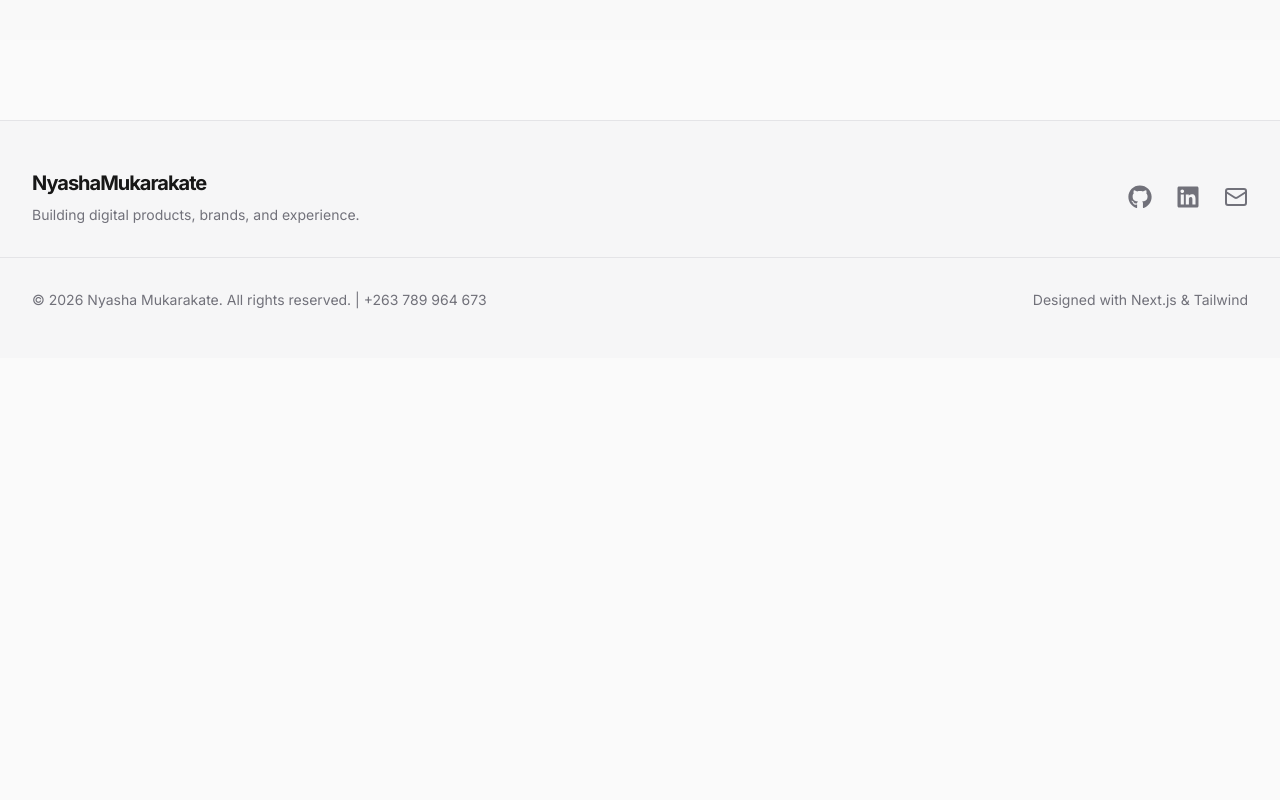
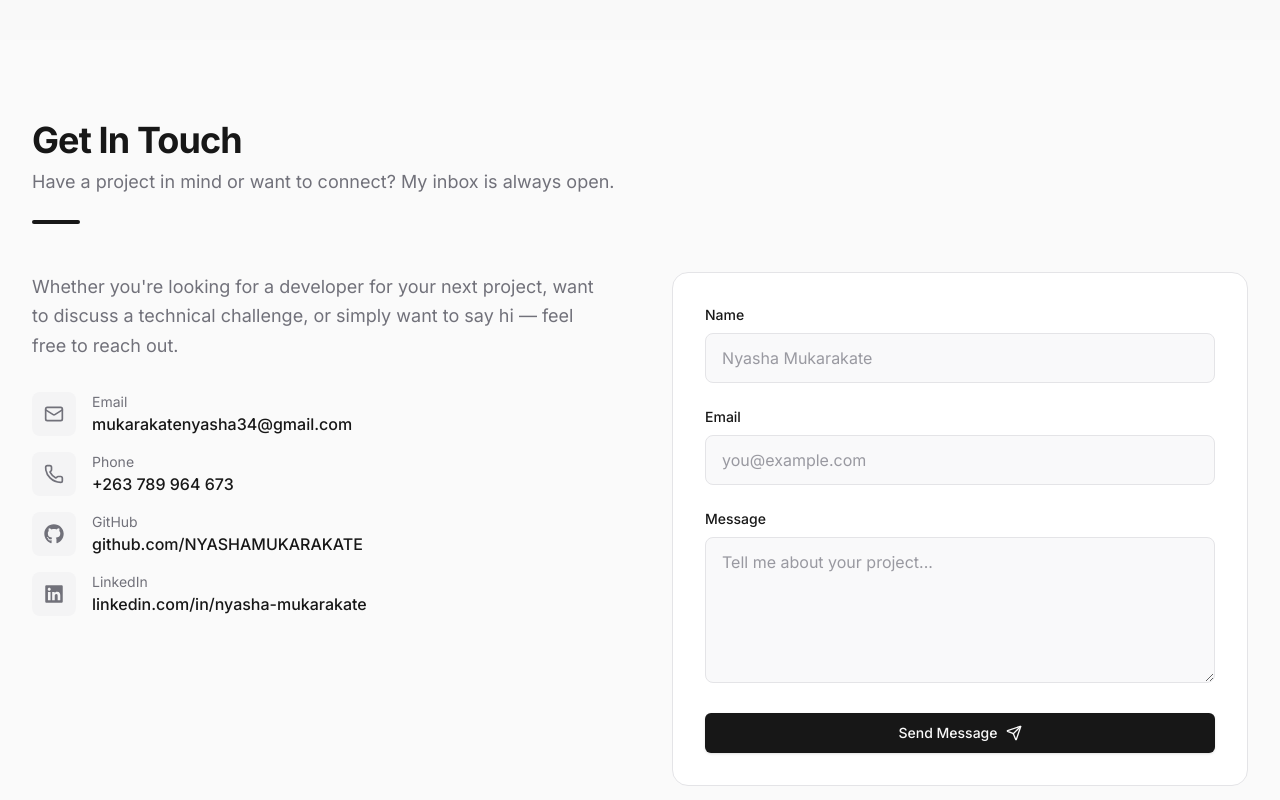
Before and after one commit to NYASHAMUKARAKATE/my-portfolio, a Next.js app in the folder frontend/: page / in a window 1280 px wide. Shown: the part 3340-4140 px from the top of the page. Before the commit the page ends 3698 px from the top, so only its background shows below. Built offline with nearby package versions, Linux system fonts and the light colour scheme; no server answers.

Commit message:
Day 13: Contact Form with Django API integration

```diff
--- a/frontend/src/app/page.tsx
+++ b/frontend/src/app/page.tsx
@@ -4,6 +4,7 @@ import { Skills } from "@/components/sections/Skills";
 import { Experience } from "@/components/sections/Experience";
 import { Projects } from "@/components/sections/Projects";
 import { Blog } from "@/components/sections/Blog";
+import { Contact } from "@/components/sections/Contact";
 
 export default function Home() {
   return (
@@ -14,6 +15,7 @@ export default function Home() {
       <Experience />
       <Projects />
       <Blog />
+      <Contact />
     </div>
   );
 }
--- /dev/null
+++ b/frontend/src/components/sections/Contact.tsx
@@ -0,0 +1,161 @@
+"use client"
+
+import * as React from "react"
+import { SectionHeading } from "@/components/ui/SectionHeading"
+import { Button } from "@/components/ui/Button"
+import { Send, CheckCircle, AlertCircle } from "lucide-react"
+import { motion } from "framer-motion"
+import { FaGithub, FaLinkedin } from "react-icons/fa"
+import { Mail, Phone } from "lucide-react"
+
+type FormState = "idle" | "loading" | "success" | "error"
+
+export function Contact() {
+  const [formState, setFormState] = React.useState<FormState>("idle")
+  const [errorMessage, setErrorMessage] = React.useState("")
+
+  async function handleSubmit(e: React.FormEvent<HTMLFormElement>) {
+    e.preventDefault()
+    setFormState("loading")
+
+    const formData = new FormData(e.currentTarget)
+    const payload = {
+      name: formData.get("name"),
+      email: formData.get("email"),
+      message: formData.get("message"),
+    }
+
+    try {
+      const res = await fetch("http://127.0.0.1:8000/api/contact/", {
+        method: "POST",
+        headers: { "Content-Type": "application/json" },
+        body: JSON.stringify(payload),
+      })
+
+      if (!res.ok) {
+        const data = await res.json()
+        const firstError = Object.values(data).flat()[0] as string
+        throw new Error(firstError || "Something went wrong. Please try again.")
+      }
+
+      setFormState("success")
+    } catch (err: unknown) {
+      setErrorMessage(err instanceof Error ? err.message : "An unexpected error occurred.")
+      setFormState("error")
+    }
+  }
+
+  const inputClass = "w-full bg-muted/50 border border-border rounded-lg px-4 py-3 text-foreground placeholder:text-muted-foreground/70 focus:outline-none focus:ring-2 focus:ring-primary/50 focus:border-primary transition-all"
+
+  return (
+    <section id="contact" className="py-20 bg-background">
+      <div className="max-w-7xl mx-auto px-4 sm:px-6 lg:px-8">
+        <SectionHeading
+          title="Get In Touch"
+          subtitle="Have a project in mind or want to connect? My inbox is always open."
+        />
+
+        <div className="mt-12 grid grid-cols-1 lg:grid-cols-2 gap-16">
+          {/* Contact Info */}
+          <motion.div
+            initial={{ opacity: 0, x: -20 }}
+            whileInView={{ opacity: 1, x: 0 }}
+            viewport={{ once: true }}
+            transition={{ duration: 0.5 }}
+            className="space-y-8"
+          >
+            <p className="text-muted-foreground text-lg leading-relaxed">
+              Whether you're looking for a developer for your next project, want to discuss a technical challenge, or simply want to say hi — feel free to reach out.
+            </p>
+
+            <div className="space-y-4">
+              <a href="mailto:mukarakatenyasha34@gmail.com" className="flex items-center gap-4 text-muted-foreground hover:text-foreground transition-colors group">
+                <div className="p-3 bg-muted rounded-lg group-hover:bg-primary/10 transition-colors">
+                  <Mail className="w-5 h-5" />
+                </div>
+                <div>
+                  <p className="text-sm text-muted-foreground">Email</p>
+                  <p className="font-medium text-foreground">mukarakatenyasha34@gmail.com</p>
+                </div>
+              </a>
+
+              <a href="tel:+263789964673" className="flex items-center gap-4 text-muted-foreground hover:text-foreground transition-colors group">
+                <div className="p-3 bg-muted rounded-lg group-hover:bg-primary/10 transition-colors">
+                  <Phone className="w-5 h-5" />
+                </div>
+                <div>
+                  <p className="text-sm text-muted-foreground">Phone</p>
+                  <p className="font-medium text-foreground">+263 789 964 673</p>
+                </div>
+              </a>
+
+              <a href="https://github.com/NYASHAMUKARAKATE" target="_blank" className="flex items-center gap-4 text-muted-foreground hover:text-foreground transition-colors group">
+                <div className="p-3 bg-muted rounded-lg group-hover:bg-primary/10 transition-colors">
+                  <FaGithub className="w-5 h-5" />
+                </div>
+                <div>
+                  <p className="text-sm text-muted-foreground">GitHub</p>
+                  <p className="font-medium text-foreground">github.com/NYASHAMUKARAKATE</p>
+                </div>
+              </a>
+
+              <a href="https://linkedin.com/in/nyasha-mukarakate" target="_blank" className="flex items-center gap-4 text-muted-foreground hover:text-foreground transition-colors group">
+                <div className="p-3 bg-muted rounded-lg group-hover:bg-primary/10 transition-colors">
+                  <FaLinkedin className="w-5 h-5" />
+                </div>
+                <div>
+                  <p className="text-sm text-muted-foreground">LinkedIn</p>
+                  <p className="font-medium text-foreground">linkedin.com/in/nyasha-mukarakate</p>
+                </div>
+              </a>
+            </div>
+          </motion.div>
+
+          {/* Contact Form */}
+          <motion.div
+            initial={{ opacity: 0, x: 20 }}
+            whileInView={{ opacity: 1, x: 0 }}
+            viewport={{ once: true }}
+            transition={{ duration: 0.5, delay: 0.1 }}
+          >
+            {formState === "success" ? (
+              <div className="h-full flex flex-col items-center justify-center text-center p-8 border border-border rounded-2xl bg-card">
+                <CheckCircle className="w-16 h-16 text-green-500 mb-4" />
+                <h3 className="text-2xl font-bold text-foreground mb-2">Message Sent!</h3>
+                <p className="text-muted-foreground">Thanks for reaching out. I'll get back to you as soon as possible.</p>
+                <Button onClick={() => setFormState("idle")} variant="outline" className="mt-6">Send another</Button>
+              </div>
+            ) : (
+              <form onSubmit={handleSubmit} className="space-y-6 bg-card border border-border rounded-2xl p-8">
+                <div>
+                  <label htmlFor="contact-name" className="block text-sm font-medium mb-2">Name</label>
+                  <input id="contact-name" name="name" type="text" required placeholder="Nyasha Mukarakate" className={inputClass} />
+                </div>
+                <div>
+                  <label htmlFor="contact-email" className="block text-sm font-medium mb-2">Email</label>
+                  <input id="contact-email" name="email" type="email" required placeholder="you@example.com" className={inputClass} />
+                </div>
+                <div>
+                  <label htmlFor="contact-message" className="block text-sm font-medium mb-2">Message</label>
+                  <textarea id="contact-message" name="message" required rows={5} placeholder="Tell me about your project..." className={inputClass} />
+                </div>
+
+                {formState === "error" && (
+                  <div className="flex items-start gap-3 p-4 bg-red-500/10 border border-red-500/20 rounded-lg text-red-400 text-sm">
+                    <AlertCircle className="w-4 h-4 mt-0.5 shrink-0" />
+                    <p>{errorMessage}</p>
+                  </div>
+                )}
+
+                <Button type="submit" disabled={formState === "loading"} className="w-full group">
+                  {formState === "loading" ? "Sending..." : "Send Message"}
+                  <Send className="ml-2 w-4 h-4 transition-transform group-hover:translate-x-1" />
+                </Button>
+              </form>
+            )}
+          </motion.div>
+        </div>
+      </div>
+    </section>
+  )
+}
```
